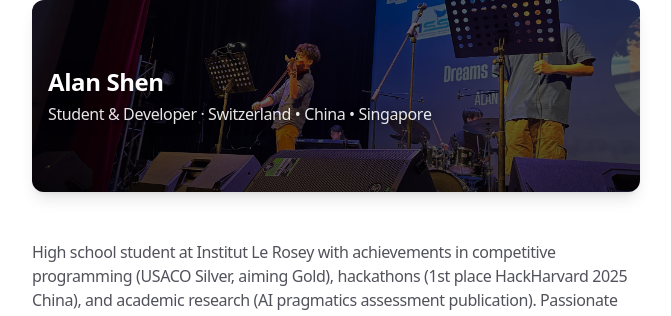
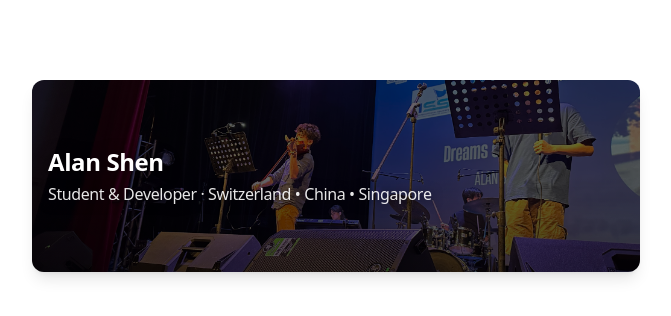
Before and after one commit to alanshen27/portfolio, a Next.js app: page / in a window 1280 px wide. Shown: the top 316 px of the page, without its empty margins (304-975 px from the left). Built offline with nearby package versions, Linux system fonts and the light colour scheme.

Commit message:
feat: add back margin at the top for header

```diff
--- a/app/header.tsx
+++ b/app/header.tsx
@@ -8,7 +8,7 @@ export function Header() {
   const subtitle = `Student & Developer · ${LOCATION}`
 
   return (
-    <div className="relative mb-12 -mt-20">
+    <div className="relative mb-12">
       <div className="relative w-full h-48 rounded-xl overflow-hidden shadow-lg">
         <Image
           src="/banner.jpg"
```
